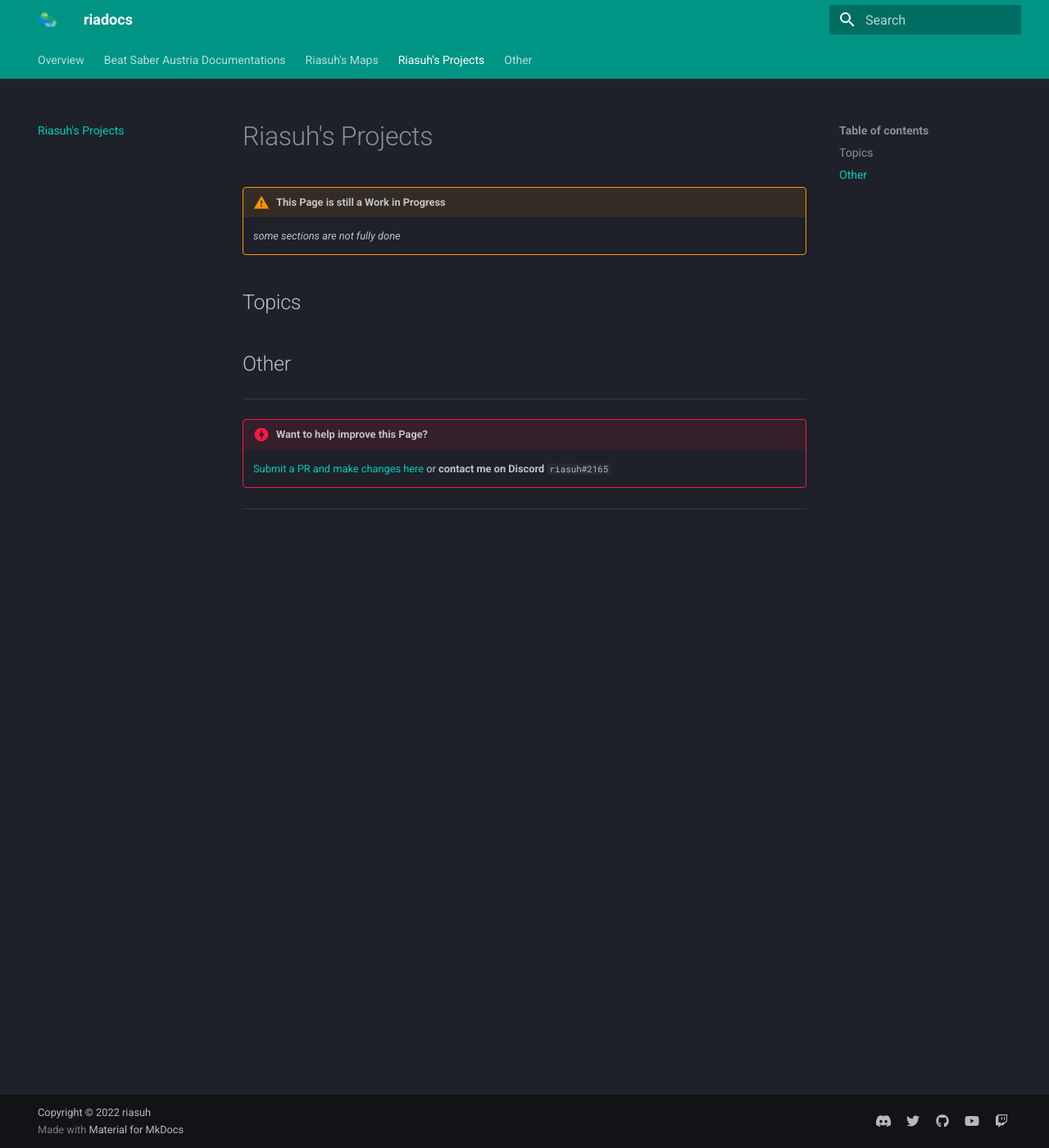
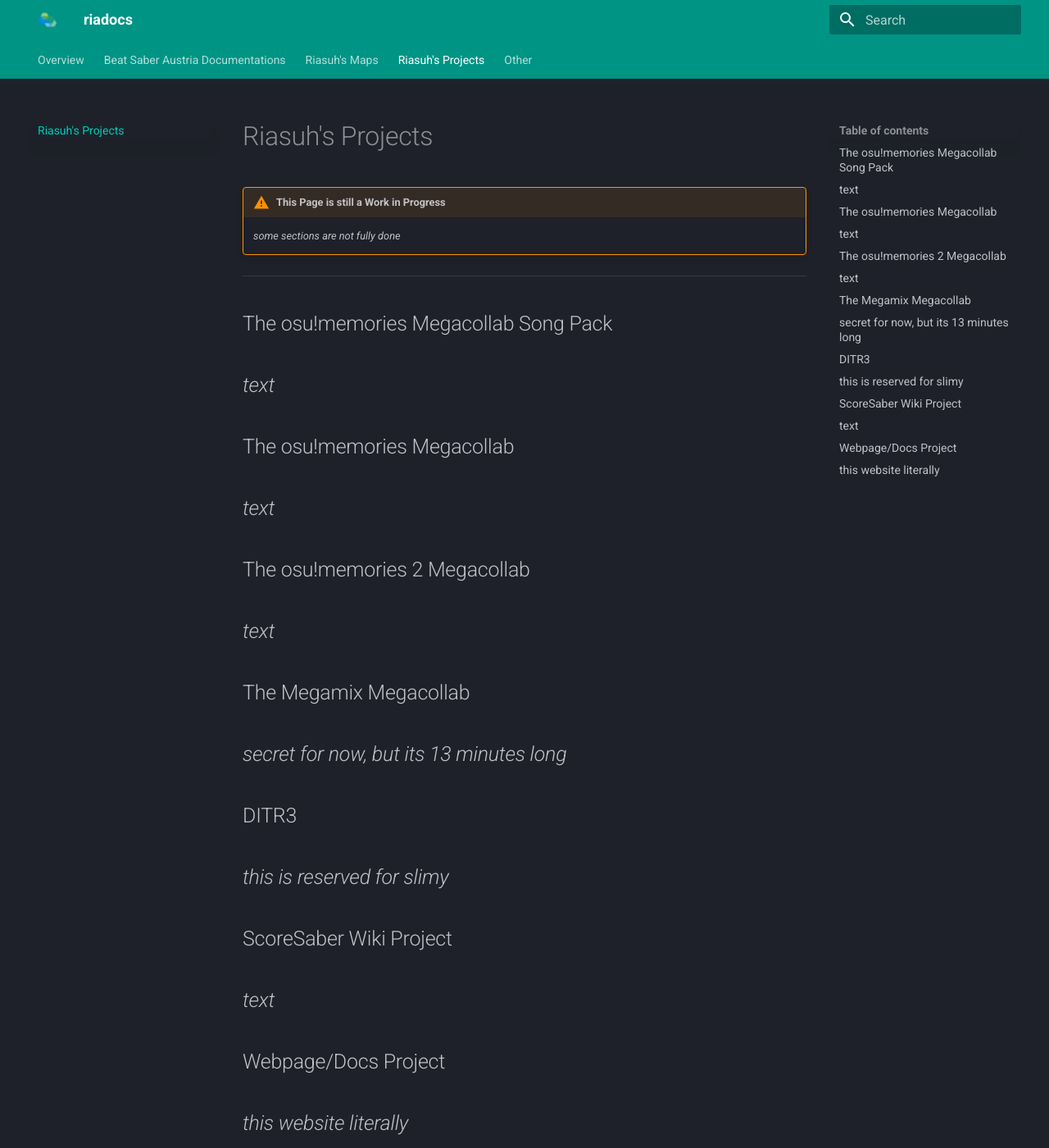
Before and after one commit to riasuh/main, an MkDocs documentation site: the page built from docs/ria_projects.md, in a window 1280 px wide and 1400 px high. Shown: the whole window at 82% size. Built offline with MkDocs 1.6.1 and Material for MkDocs 9.7.7, drawn with Linux system fonts in a browser that asks for light colours.

Commit message:
commits to the moon!

```diff
--- a/docs/ria_projects.md
+++ b/docs/ria_projects.md
@@ -6,14 +6,27 @@
 # Riasuh's Projects
 !!! warning "This Page is still a Work in Progress"
     *some sections are not fully done*
-
-
-
-## Topics
-
-
-## Other
-
+---
+## The osu!memories Megacollab Song Pack
+*text*
+---
+## The osu!memories Megacollab
+*text*
+---
+## The osu!memories 2 Megacollab
+*text*
+---
+## The Megamix Megacollab
+*secret for now, but its 13 minutes long*
+---
+## DITR3
+*this is reserved for slimy*
+---
+## ScoreSaber Wiki Project
+*text*
+---
+## Webpage/Docs Project
+*this website literally*
 ---
 
 !!! danger "Want to help improve this Page?"
```
Also changed, not shown: docs/ria_maps.md (+17 -18 lines).
